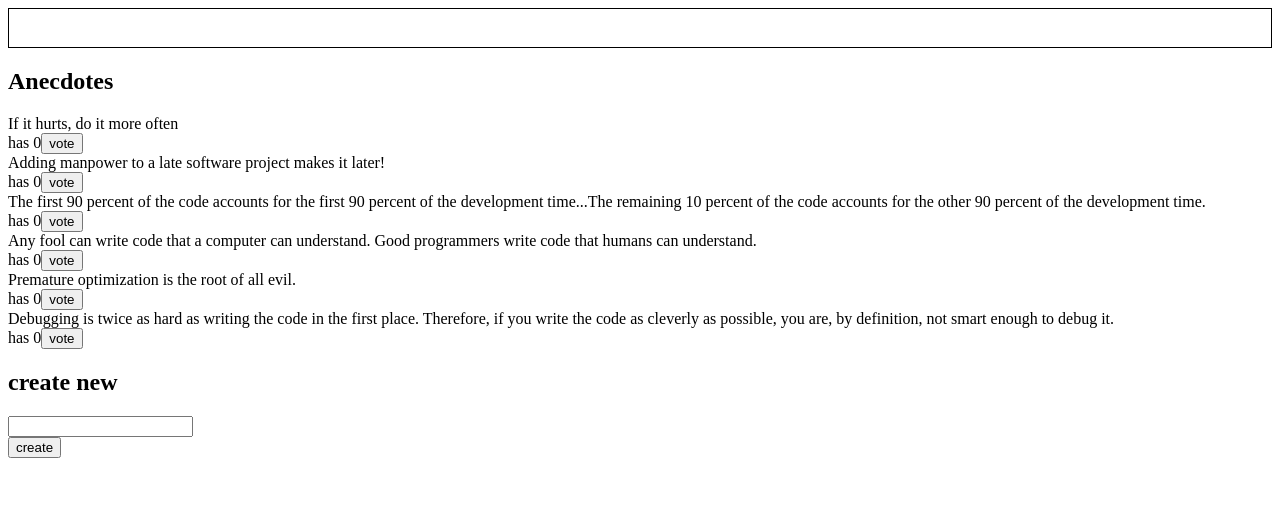
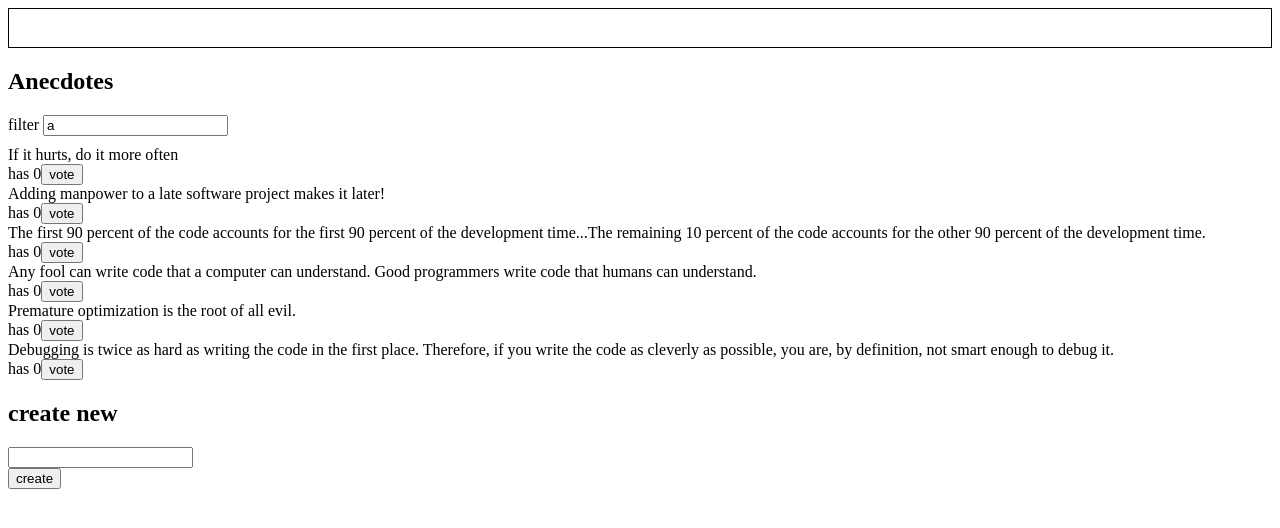
Before and after one commit to MDBoticano/fso-part6, a React (Create React App) app in the folder redux-anecdotes/: page / in a window 1280 px wide. Shown: the top 528 px of the page. Built offline with nearby package versions, Linux system fonts and the light colour scheme.

Commit message:
6.10*: Filter component and reducer implemented, filter functionality WIP

```diff
--- a/redux-anecdotes/src/App.js
+++ b/redux-anecdotes/src/App.js
@@ -1,6 +1,7 @@
 import React from 'react';
 import AnecdoteForm from './components/AnecdoteForm'
 import AnecdotesList from './components/AnecdotesList'
+import Filter from './components/Filter'
 import Notification from './components/Notification'
 
 const App = ({ store }) => {
@@ -9,6 +10,7 @@
     <div>
       <Notification store={store} />
       <h2>Anecdotes</h2>
+      <Filter store={store}/>
       <AnecdotesList store={store} />
       <AnecdoteForm store={store} />
     </div>
--- /dev/null
+++ b/redux-anecdotes/src/components/Filter.js
@@ -0,0 +1,20 @@
+import React from 'react'
+import { filterChange } from '../reducers/filterReducer'
+
+const Filter = ({ store }) => {
+  const handleChange = (event) => {
+    const inputFieldValue = event.target.value
+    store.dispatch(filterChange(inputFieldValue))
+  }
+  const style = {
+    marginBottom: 10
+  }
+
+  return (
+    <div style={style}>
+      filter <input onChange={handleChange} value={store.getState().filter}/>
+    </div>
+  )
+}
+
+export default Filter
--- a/redux-anecdotes/src/index.js
+++ b/redux-anecdotes/src/index.js
@@ -4,10 +4,12 @@
 import App from './App'
 import anecdoteReducer from './reducers/anecdoteReducer'
 import notificationReducer from './reducers/notificationReducer'
+import filterReducer from './reducers/filterReducer'
 
 const reducer = combineReducers({
   anecdotes: anecdoteReducer,
   notification: notificationReducer,
+  filter: filterReducer,
 })
 
 const store = createStore(reducer,
--- /dev/null
+++ b/redux-anecdotes/src/reducers/filterReducer.js
@@ -0,0 +1,17 @@
+export const filterChange = (filter) => {
+  return {
+    type: 'SET_FILTER',
+    filter,
+  }
+}
+
+const filterReducer = (state = 'a', action) => {
+  switch (action.type) {
+    case 'SET_FILTER':
+      return action.filter
+    default:
+      return state
+  }
+}
+
+export default filterReducer
```
